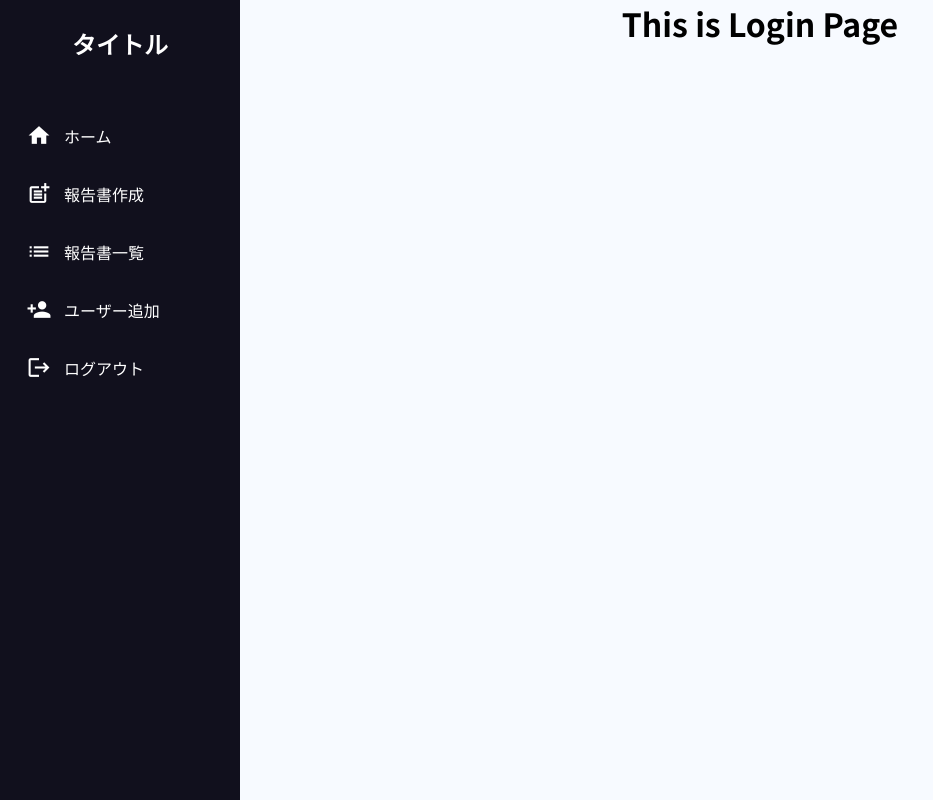
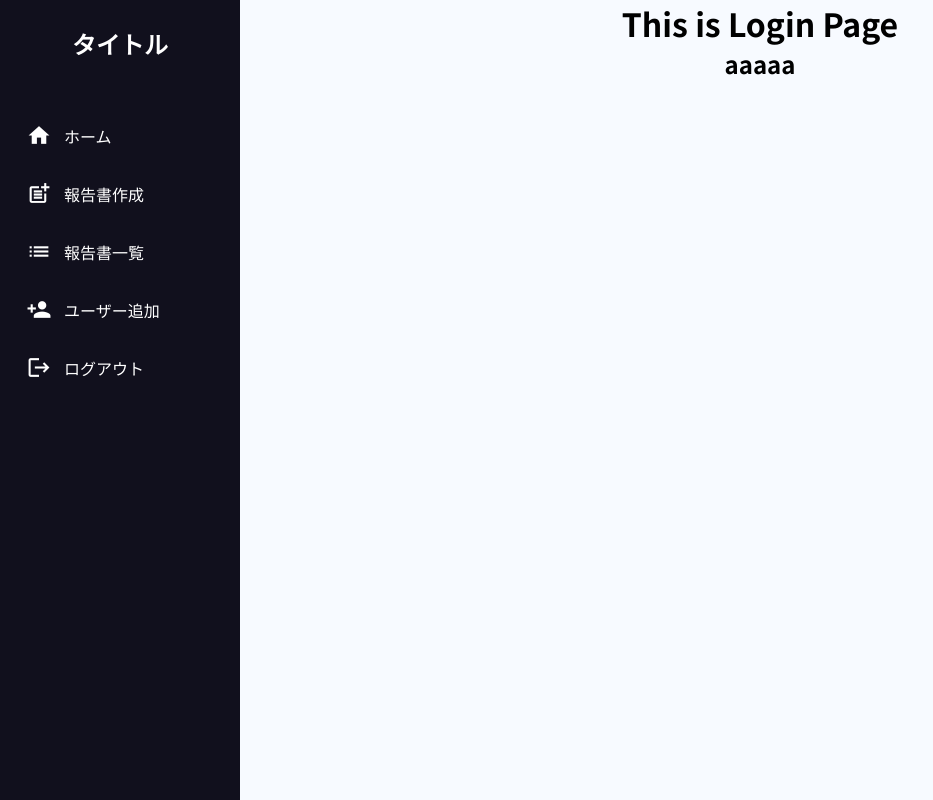
Before and after one commit to morijyobi-2021-itadv3/JobReportManagement, a Flask app: page / in a window 1280 px wide. Shown: the whole page, without its empty margins (0-933 px from the left). Run offline with Flask 2, Linux system fonts and the light colour scheme; some web fonts are replaced.

Commit message:
add:sample

```diff
--- a/templates/index.html
+++ b/templates/index.html
@@ -2,4 +2,5 @@
 
 {% block content %}
 <h1>This is Login Page</h1>
+<h2>aaaaa</h2>
 {% endblock %}
```
